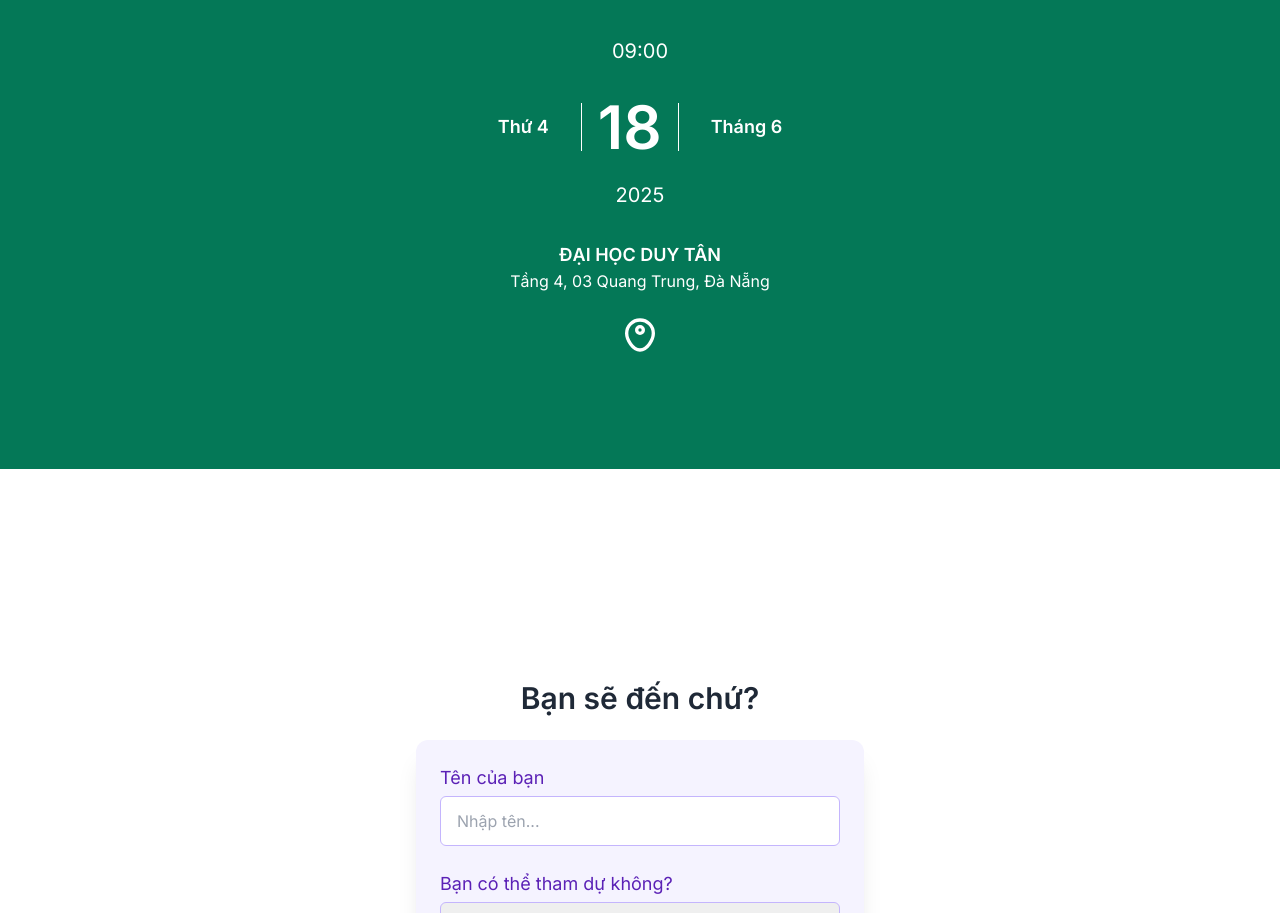
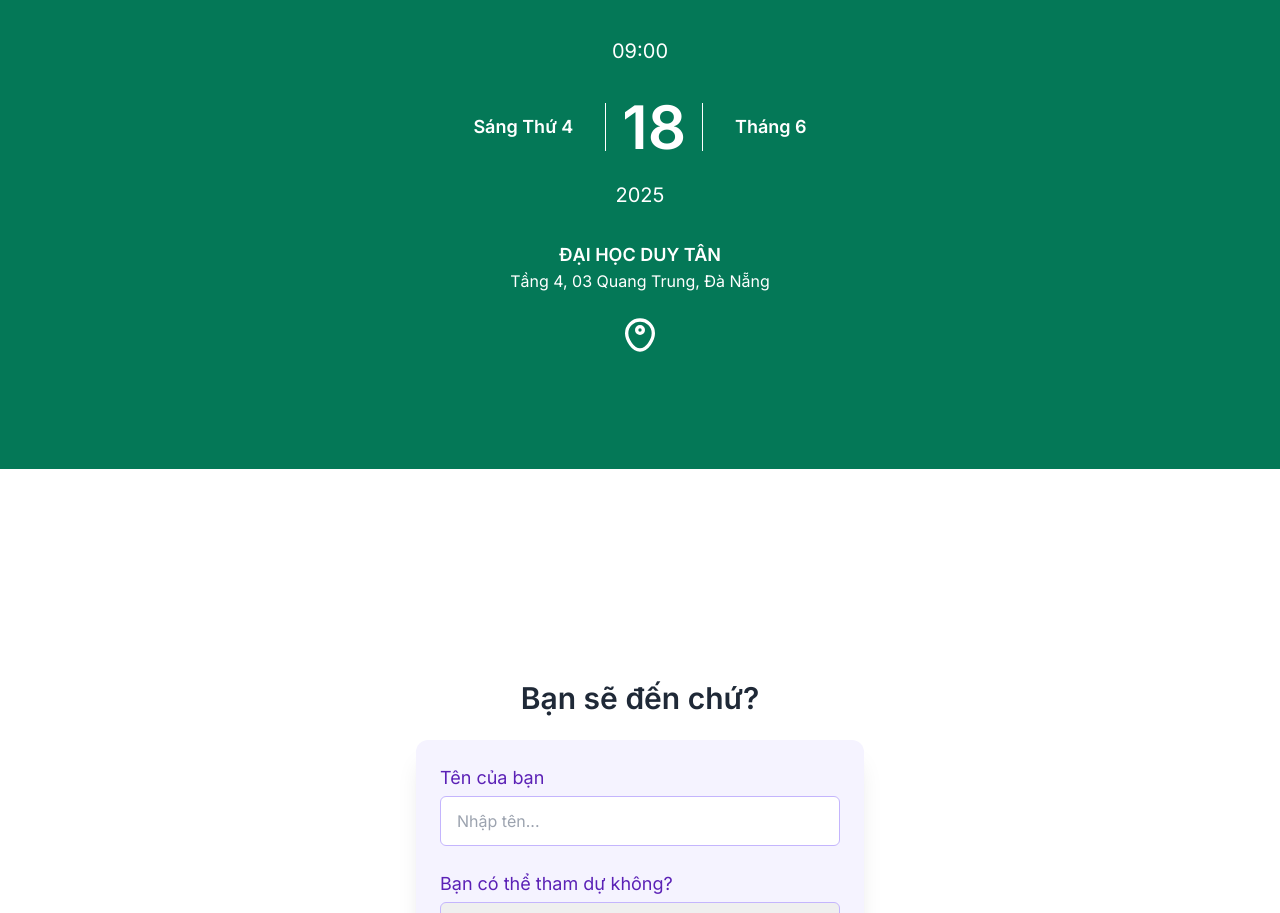
Before and after one commit to nhutbuiminh/graduation-invite, a plain HTML site: page index.html in a window 1280 px wide. Shown: the part 1307-2220 px from the top of the page. Drawn offline with nearby package versions, Linux system fonts and the light colour scheme.

Commit message:
Update index.html

```diff
--- a/index.html
+++ b/index.html
@@ -65,7 +65,7 @@
     </p>
     <div class="text-xl items-center mb-8">09:00</div>
     <div class="flex items-center justify-center text-4xl font-bold mb-6">
-      <div class="text-lg mr-4">Thứ 4</div>
+      <div class="text-lg mr-4"> Sáng Thứ 4</div>
       <div class="border-l border-white h-12 mx-4"></div>
       <div class="text-6xl">18</div>
       <div class="border-l border-white h-12 mx-4"></div>
```
